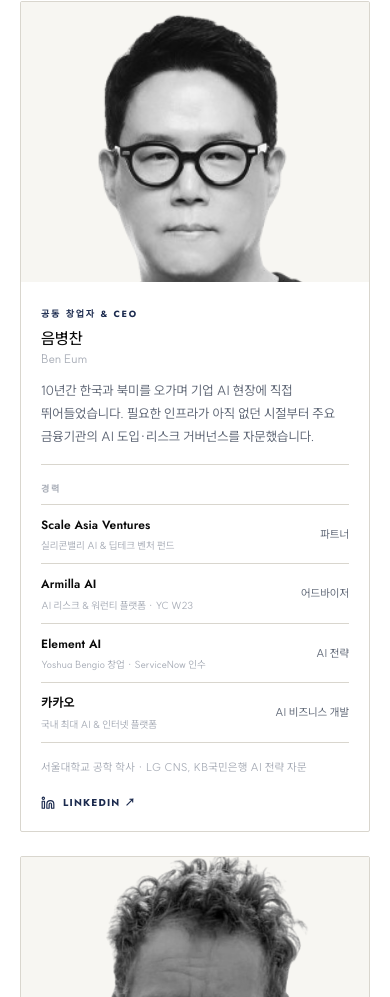
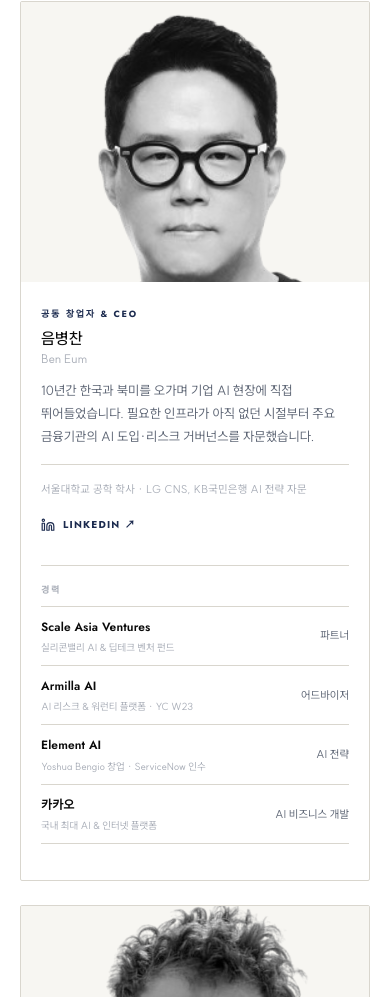
Before and after one commit to ben-blog/toren, a website: page who-we-are.html in a window 390 px wide. Shown: the part 1927-2924 px from the top of the page. Drawn offline with Linux system fonts and the light colour scheme.

Commit message:
who-we-are: split card body into left/right columns
- member-body: 2-col grid (identity 260px | career 1fr)
- Left: name, bio, edu, linkedin
- Right: career label + exp entries with border-left divider

```diff
--- a/who-we-are.html
+++ b/who-we-are.html
@@ -215,9 +215,21 @@
         filter: grayscale(0%);
       }
       .member-body {
-        padding: 24px 32px 20px;
+        padding: 28px 32px;
+        display: grid;
+        grid-template-columns: 260px 1fr;
+        gap: 32px;
+        align-items: start;
+      }
+      .member-left {
         display: flex;
         flex-direction: column;
+      }
+      .member-right {
+        display: flex;
+        flex-direction: column;
+        border-left: 1px solid var(--hairline);
+        padding-left: 32px;
       }
       .member-role {
         font-family: var(--font-en);
@@ -459,7 +471,14 @@
           height: 240px;
         }
         .member-body {
+          grid-template-columns: 1fr;
           padding: 20px 24px 18px;
+        }
+        .member-right {
+          border-left: none;
+          border-top: 1px solid var(--hairline);
+          padding-left: 0;
+          padding-top: 16px;
         }
         .wwa-cta-dual {
           grid-template-columns: 1fr;
@@ -679,14 +698,13 @@
               <img src="assets/ben_eum.png" alt="Ben Eum (음병찬)" loading="lazy" />
             </div>
             <div class="member-body">
+              <div class="member-left">
                 <div class="member-role" id="member-role-2"></div>
                 <div class="member-name">
                   <span class="member-name-pri" id="member-name-2-pri"></span>
                   <span class="member-name-sec" id="member-name-2-sec"></span>
                 </div>
                 <p class="member-bio" id="member-bio-2"></p>
-              <div class="member-exp-label" id="member-career-label-2"></div>
-              <div class="member-exp" id="member-orgs-2"></div>
                 <p class="member-edu" id="member-edu-2"></p>
                 <a
                   href="https://www.linkedin.com/in/ben-eum/"
@@ -711,6 +729,11 @@
                   LinkedIn ↗
                 </a>
               </div>
+              <div class="member-right">
+                <div class="member-exp-label" id="member-career-label-2"></div>
+                <div class="member-exp" id="member-orgs-2"></div>
+              </div>
+            </div>
           </div>
           <!-- Andrew Marble -->
           <div class="wwa-member fade fd2">
@@ -718,14 +741,13 @@
               <img src="assets/andrew_marble.png" alt="Andrew Marble (앤드류 마블)" loading="lazy" />
             </div>
             <div class="member-body">
+              <div class="member-left">
                 <div class="member-role" id="member-role-3"></div>
                 <div class="member-name">
                   <span class="member-name-pri" id="member-name-3-pri"></span>
                   <span class="member-name-sec" id="member-name-3-sec"></span>
                 </div>
                 <p class="member-bio" id="member-bio-3"></p>
-              <div class="member-exp-label" id="member-career-label-3"></div>
-              <div class="member-exp" id="member-orgs-3"></div>
                 <p class="member-edu" id="member-edu-3"></p>
                 <a
                   href="https://www.linkedin.com/in/andrew-marble/"
@@ -749,6 +771,11 @@
                   </svg>
                   LinkedIn ↗
                 </a>
+              </div>
+              <div class="member-right">
+                <div class="member-exp-label" id="member-career-label-3"></div>
+                <div class="member-exp" id="member-orgs-3"></div>
+              </div>
             </div>
           </div>
         </div>
```
Lines whose indentation alone changed are shown as unchanged.
